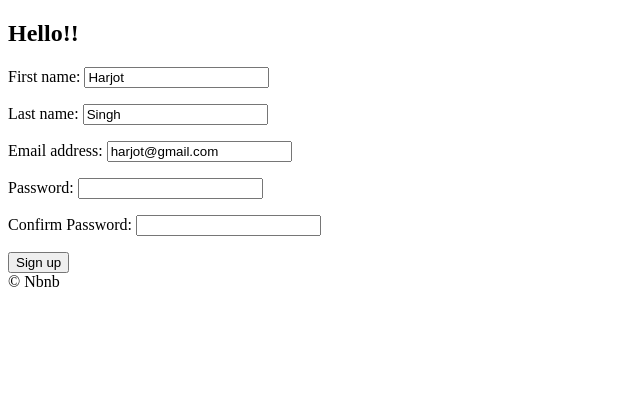
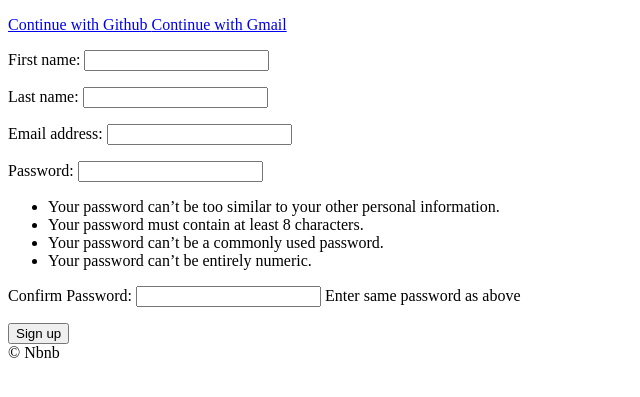
Before and after one commit to parasdtu/airbnb-clone, a Django app: page /users/signup in a window 1280 px wide. Shown: the part 78-475 px from the top of the page, without its empty margins (0-640 px from the left). Run offline with Django 3.2, Linux system fonts and the light colour scheme.

Commit message:
Added user signup and login with github and gmail, and added password validator to the email sign up page

```diff
--- /dev/null
+++ b/templates/partials/social_login.html
@@ -0,0 +1,9 @@
+<div>
+    <a href="{% url 'users:github_login' %}">
+        Continue with Github
+    </a>
+
+    <a href="{% url 'users:gmail_login' %}">
+        Continue with Gmail
+    </a>
+</div>
--- a/templates/users/login.html
+++ b/templates/users/login.html
@@ -9,9 +9,9 @@
 {% endblock search_bar %}
 {% block content %}
 
-    <h2>Hello!!</h2>
+    {% include "partials/social_login.html" %}
 
-  <form method="POST" action="{% url 'users:login' %}">
+    <form method="POST" action="{% url 'users:login' %}">
         {% csrf_token %}
         {{form.as_p}}
         <button>Login</button>
--- a/templates/users/signup.html
+++ b/templates/users/signup.html
@@ -9,9 +9,9 @@
 {% endblock search_bar %}
 {% block content %}
 
-    <h2>Hello!!</h2>
+    {% include "partials/social_login.html" %}
 
-  <form method="POST" action="{% url 'users:signup' %}">
+    <form method="POST" action="{% url 'users:signup' %}">
         {% csrf_token %}
         {{form.as_p}}
         <button>Sign up</button>
--- a/users/admin.py
+++ b/users/admin.py
@@ -33,6 +33,7 @@ class CustomUserAdmin(UserAdmin):
                     "language",
                     "currency",
                     "superhost",
+                    "login_method",
                 )
             },
         ),
@@ -51,6 +52,7 @@ class CustomUserAdmin(UserAdmin):
         "is_superuser",
         "email_verified",
         "email_secret",
+        "login_method",
     )
 
     list_filter = UserAdmin.list_filter + ("superhost",)
--- a/users/forms.py
+++ b/users/forms.py
@@ -1,4 +1,5 @@
 from django import forms
+from django.contrib.auth import password_validation
 from . import models
 
 
@@ -74,7 +75,8 @@ class LoginForm(forms.Form):
 # otherwise it is almost as equivalent as removing the field
 # ie. will return None unless we return a value
 
-
+# can also extend from django built-in forms
+# like UserCreationForm from django.contrib.auth.forms
 class SignUpForm(forms.ModelForm):
     class Meta:
         # here we specify the model we want to create a form for
@@ -90,14 +92,30 @@ class SignUpForm(forms.ModelForm):
             "email",
         )
 
-    password = forms.CharField(widget=forms.PasswordInput)
-    password1 = forms.CharField(widget=forms.PasswordInput, label="Confirm Password")
+    password = forms.CharField(
+        widget=forms.PasswordInput,
+        help_text=password_validation.password_validators_help_text_html(),
+    )
+    password1 = forms.CharField(
+        widget=forms.PasswordInput,
+        label="Confirm Password",
+        help_text="Enter same password as above",
+    )
 
     # we don't have to use clean email anymore cuz it will be
     # cleaned by ModelForm
 
     # however we need to clean password cuz it is custom
     # and not defined in model
+
+    def clean_password(self):
+        password = self.cleaned_data.get("password")
+
+        if password:
+            try:
+                password_validation.validate_password(password, self.instance)
+            except forms.ValidationError as error:
+                self.add_error("password", error)
 
     def clean_password1(self):
         # note that you can get password from clean_password1
--- a/users/urls.py
+++ b/users/urls.py
@@ -9,4 +9,8 @@ urlpatterns = [
     path(
         "verify/<str:secret>", views.complete_verification, name="complete_verification"
     ),
+    path("login/github", views.github_login, name="github_login"),
+    path("login/github/callback", views.github_callback, name="github_callback"),
+    path("login/gmail", views.gmail_login, name="gmail_login"),
+    path("login/gmail/callback", views.gmail_callback, name="gmail_callback"),
 ]
--- a/users/views.py
+++ b/users/views.py
@@ -1,7 +1,10 @@
+import os
+import requests
 from django.shortcuts import render, redirect, reverse
 from django.urls import reverse_lazy
 from django.views import View
 from django.views.generic import FormView
+from django.core.files.base import ContentFile
 from django.contrib.auth import authenticate, login, logout
 from . import forms, models
 
@@ -85,11 +88,13 @@
     template_name = "users/signup.html"
     form_class = forms.SignUpForm
     success_url = reverse_lazy("core:home")
-    initial = {
-        "first_name": "Harjot",
-        "last_name": "Singh",
-        "email": "harjot@gmail.com",
-    }
+
+    # initial is used for pre-populating fields
+    # initial = {
+    #     "first_name": "Harjot",
+    #     "last_name": "Singh",
+    #     "email": "harjot@gmail.com",
+    # }
 
     def form_valid(self, form):
         print("cleaned data= ", form.cleaned_data)
@@ -123,3 +128,248 @@
         pass
 
     return redirect(reverse("core:home"))
+
+
+def github_login(request):
+    client_id = os.environ.get("GITHUB_CLIENT_ID")
+    redirect_uri = "http://127.0.0.1:8000/users/login/github/callback"
+    return redirect(
+        f"https://github.com/login/oauth/authorize?client_id={client_id}&redirect_uri={redirect_uri}&scope=read:user",
+    )
+
+
+class GithubException(Exception):
+    pass
+
+
+# called after user accepts authentication request in github
+# gives back a code
+# which is used to get an access token
+def github_callback(request):
+    try:
+        client_id = os.environ.get("GITHUB_CLIENT_ID")
+        client_secret = os.environ.get("GITHUB_CLIENT_SECRET")
+
+        # github returns us an access code to access the API
+        print(request.GET)
+        code = request.GET.get("code", None)
+
+        if code is not None:
+            result = requests.post(
+                f"https://github.com/login/oauth/access_token?client_id={client_id}&client_secret={client_secret}&code={code}",
+                headers={"Accept": "application/json"},
+            )
+            print(result.json())
+            result_json = result.json()
+            error = result_json.get("error", None)
+            # if more than 10 mins have passed we get error
+            # which is why we have to check
+            if error is not None:
+                raise GithubException()
+            else:
+                access_token = result_json.get("access_token")
+                profile_request = requests.get(
+                    "https://api.github.com/user",
+                    headers={
+                        "Authorization": f"token {access_token}",
+                        "Accept": "application/json",
+                    },
+                )
+                profile_json = profile_request.json()
+                print(profile_json)
+                username = profile_json.get("login", None)
+                email = profile_json.get("email", None)
+                if username is not None and email is not None:
+                    name = profile_json.get("name")
+                    bio = profile_json.get("bio")
+                    avatar_url = profile_json.get("avatar_url")
+
+                    # checking if user with the same mail exists
+                    try:
+                        user = models.User.objects.get(email=email)
+                        # user exists send back to home
+                        if user.login_method == models.User.LOGIN_GITHUB:
+                            # user is trying to log in
+                            print(
+                                user,
+                                "is is signed up with github and is trying to log in",
+                            )
+                            login(request, user)
+                        else:
+                            print(
+                                user,
+                                "is is not signed up with github and is trying to log in",
+                            )
+                            raise GithubException()
+
+                    except models.User.DoesNotExist:
+                        # create new user
+                        new_user = models.User.objects.create(
+                            username=email,
+                            first_name=name,
+                            bio=bio,
+                            email=email,
+                            login_method=models.User.LOGIN_GITHUB,
+                            email_verified=True,
+                        )
+
+                        # user should not be able to login wth any password now
+                        # since he is logging in with github
+                        new_user.set_unusable_password()
+                        new_user.save()
+
+                        if avatar_url is not None:
+                            photo_request = requests.get(avatar_url)
+
+                            # the below method comes from ImageField
+                            # takes in file name and content
+                            # content is zeroes and ones
+                            # which photo_request.content will give
+
+                            photo_content = ContentFile(photo_request.content)
+                            new_user.avatar.save(f"{email}-avatar.jpeg", photo_content)
+                        print(
+                            new_user,
+                            "is is now signing with github and is trying to log in",
+                        )
+                        login(request, new_user)
+
+                    # user exists or does not send to hone in any case
+                    return redirect(reverse("core:home"))
+                else:
+                    print("unable to get users username or password")
+                    return redirect(reverse("users:login"))
+
+        else:
+            # no access token returned
+            # so dont log user in
+            # and send back to home
+            raise GithubException()
+    except GithubException:
+        print("github exception raised")
+        return redirect(reverse("core:home"))
+
+
+def gmail_login(request):
+    print("gmail login request", request)
+    client_id = os.environ.get("GMAIL_CLIENT_ID")
+    redirect_uri = "http://127.0.0.1:8000/users/login/gmail/callback"
+    return redirect(
+        f"https://accounts.google.com/o/oauth2/v2/auth?client_id={client_id}&redirect_uri={redirect_uri}&scope=email%20profile&response_type=code",
+    )
+
+
+class GmailException(BaseException):
+    pass
+
+
+def gmail_callback(request):
+    print("gmail login callback request = ", request)
+    auth_code = request.GET.get("code", None)
+    error = request.GET.get("error")
+    print("auth code= ", auth_code)
+    print("error= ", error)
+    try:
+        client_id = os.environ.get("GMAIL_CLIENT_ID")
+        client_secret = os.environ.get("GMAIL_CLIENT_SECRET")
+        redirect_url = "http://127.0.0.1:8000/users/login/gmail/callback"
+        if auth_code is not None:
+            data = {
+                "client_id": client_id,
+                "client_secret": client_secret,
+                "code": auth_code,
+                "redirect_uri": redirect_url,
+                "grant_type": "authorization_code",
+            }
+            access_token_result = requests.post(
+                "https://oauth2.googleapis.com/token",
+                data=data,
+            )
+            # print(access_token_result)
+            # print(access_token_result.content)
+            print("access token result json= ", access_token_result.json())
+            access_token_json = access_token_result.json()
+            error = access_token_json.get("error")
+            print("error in getting access token= ", error)
+
+            if error is not None:
+                raise GmailException()
+            else:
+                # continue with google api
+                access_token = access_token_json.get("access_token")
+                print("error not occurred access token= ", access_token)
+
+                profile_request = requests.get(
+                    f"https://www.googleapis.com/oauth2/v2/userinfo?access_token={access_token}"
+                )
+
+                print("profile request= ", profile_request.json())
+                profile_json = profile_request.json()
+                email = profile_json.get("email", None)
+                if email is not None:
+                    name = profile_json.get("name")
+                    avatar_url = profile_json.get("picture", None)
+
+                    # checking if user with the same mail exists
+                    try:
+                        user = models.User.objects.get(email=email)
+                        # user exists send back to home
+                        if user.login_method == models.User.LOGIN_GMAIL:
+                            # user is trying to log in
+                            print(
+                                user,
+                                "is is signed up with gmail and is trying to log in",
+                            )
+                            login(request, user)
+                        else:
+                            print(
+                                user,
+                                "is is not signed up with gmail and is trying to log in",
+                            )
+                            raise GmailException()
+
+                    except models.User.DoesNotExist:
+                        # create new user
+                        new_user = models.User.objects.create(
+                            username=email,
+                            first_name=name,
+                            email=email,
+                            login_method=models.User.LOGIN_GMAIL,
+                            email_verified=True,
+                        )
+
+                        # user should not be able to login wth any password now
+                        # since he is logging in with gmail
+                        new_user.set_unusable_password()
+                        new_user.save()
+
+                        if avatar_url is not None:
+                            photo_request = requests.get(avatar_url)
+
+                            # the below method comes from ImageField
+                            # takes in file name and content
+                            # content is zeroes and ones
+                            # which photo_request.content will give
+
+                            photo_content = ContentFile(photo_request.content)
+                            new_user.avatar.save(f"{email}-avatar.jpeg", photo_content)
+
+                        print(
+                            new_user,
+                            "is is now signing with gmail and is trying to log in",
+                        )
+                        login(request, new_user)
+
+                    # user exists or does not send to hone in any case
+                    return redirect(reverse("core:home"))
+                else:
+                    print("unable to get users username or password")
+                    return redirect(reverse("users:login"))
+        else:
+            # no access token returned
+            # so dont log user in
+            # and send back to home
+            raise GmailException()
+    except GmailException:
+        print("Gmail exception raised")
+        return redirect(reverse("core:home"))
```
Also changed, not shown: users/models.py (+18 -1 lines), db.sqlite3, users/migrations/0005_user_login_method.py (added), users/migrations/0006_auto_20200930_2125.py (added), 1 other file.
